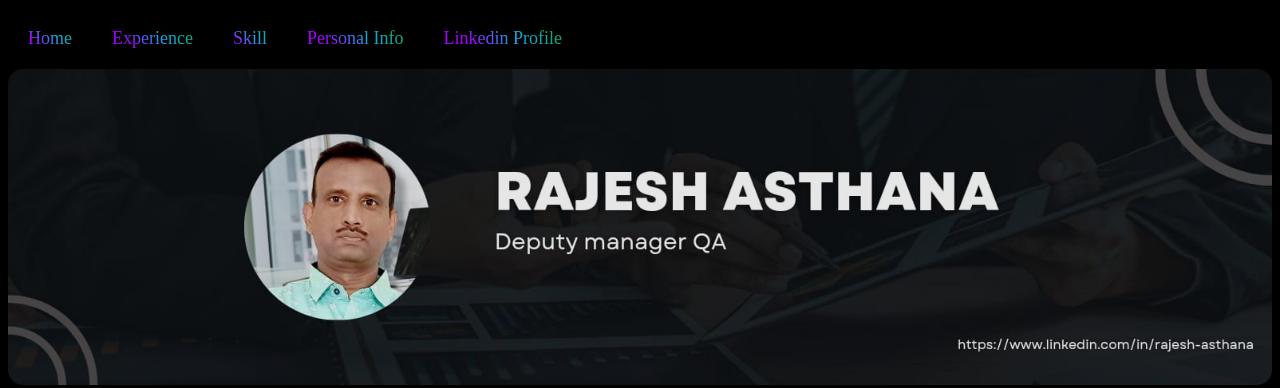
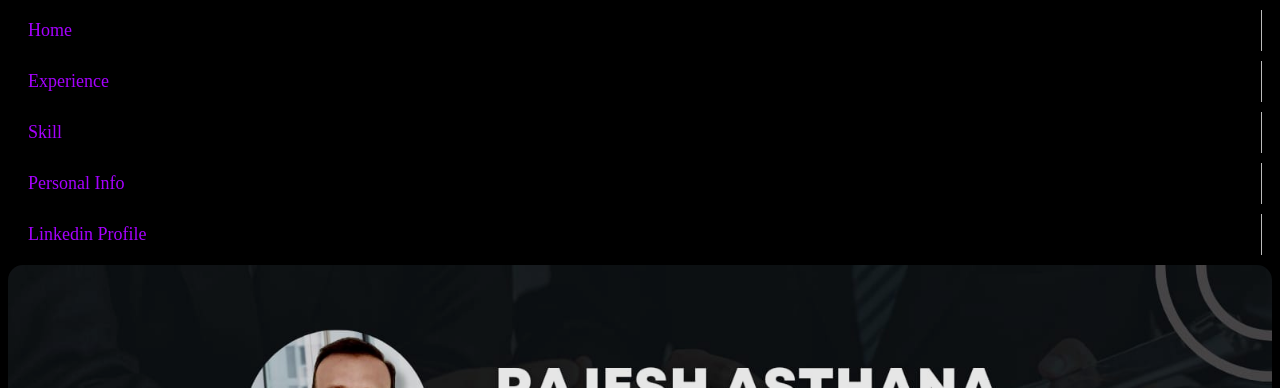
Before and after one commit to RajeshAsthana/in, a plain HTML site: page index.html in a window 1280 px wide. Shown: the top 388 px of the page. Drawn offline with Linux system fonts and the light colour scheme.

Commit message:
Update style.css

```diff
--- a/style.css
+++ b/style.css
@@ -16,11 +16,12 @@ h1{
     border-radius: 15px;
 }
 nav{
-    display: inline-flex;
+    display: inline;
     width:100%;
     margin:0px;
     z-index:1;
     background-color: black;
+    top: 0;
 
 }
 
@@ -30,6 +31,7 @@ nav a{
     color: transparent;
     -webkit-background-clip: text;
     display: block;
+    border-right: 1px solid #bbb;
     padding:10px;
     margin:10px;
     font-size: large;
@@ -118,7 +120,7 @@ button a{
     margin:18px;
 }
 
-@media  screen and (max-width: 500px) {
+@media screen and (max-width: 600px) {
     .skills{column-count: 1;}
      nav{
         width:40%;
```
